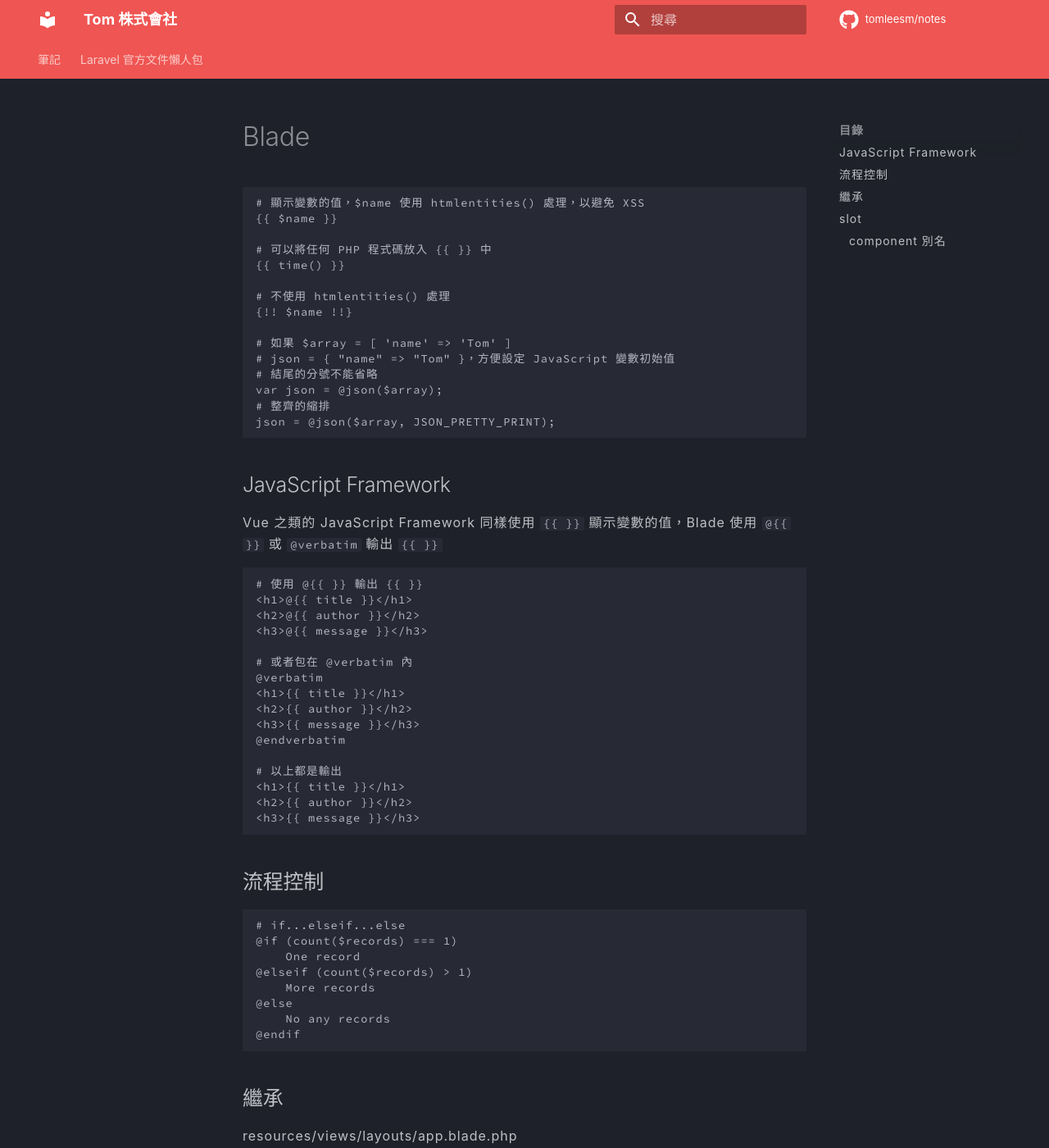
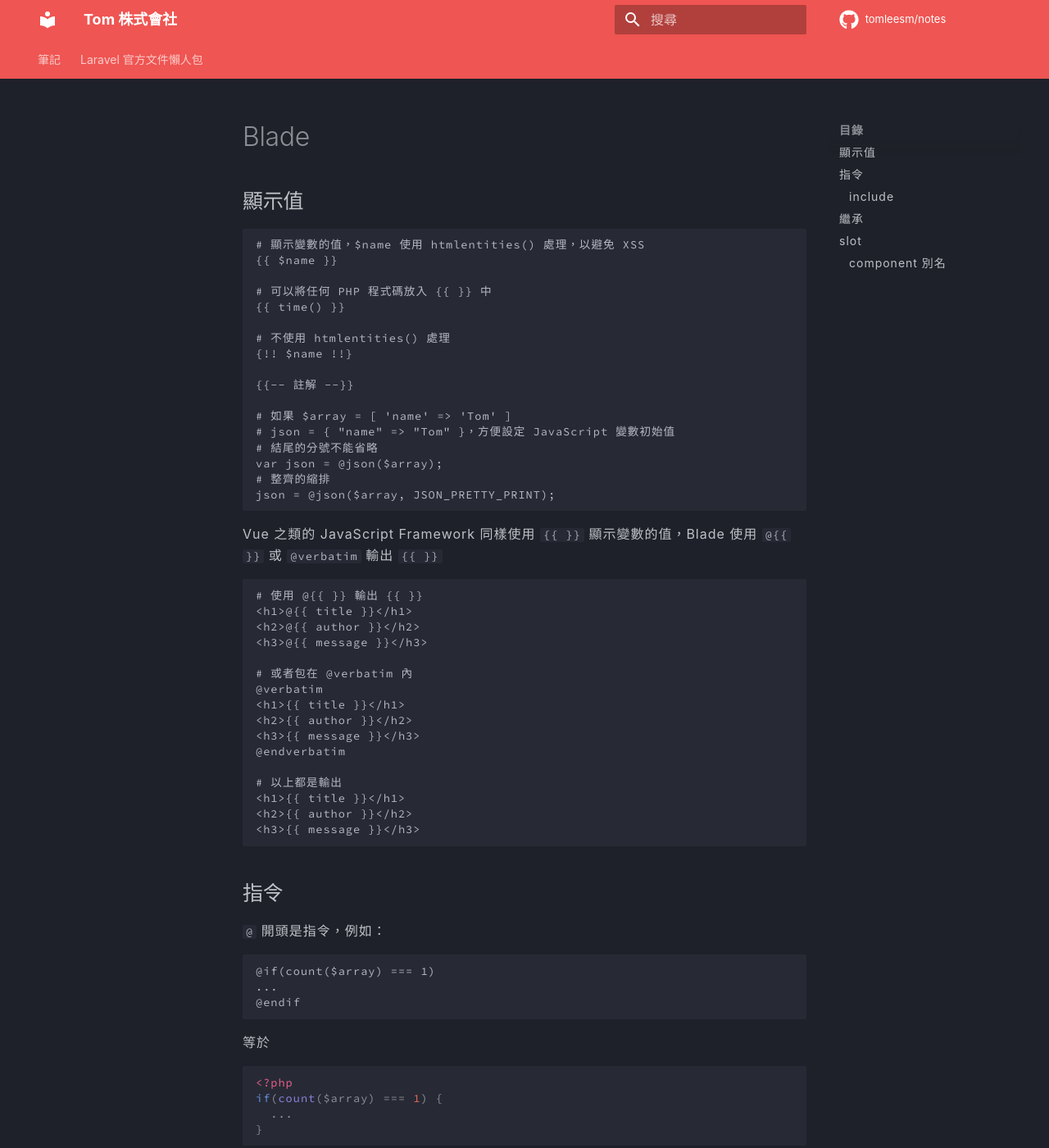
Before and after one commit to tomleesm/notes, an MkDocs documentation site: the page built from docs/laravel-docs/blade.md, in a window 1280 px wide and 1400 px high. Shown: the whole window at 82% size. Built offline with MkDocs 1.6.1 and Material for MkDocs 9.7.7, drawn with Linux system fonts in a browser that asks for light colours; comment, search, counter and statistics services are not loaded; some of the changed text lies outside the part shown.

Commit message:
Laravel blade 完成

````diff
--- a/docs/laravel-docs/blade.md
+++ b/docs/laravel-docs/blade.md
@@ -1,4 +1,6 @@
 # Blade
+
+## 顯示值
 
 ``` blade
 # 顯示變數的值，$name 使用 htmlentities() 處理，以避免 XSS
@@ -10,6 +12,8 @@
 # 不使用 htmlentities() 處理
 {!! $name !!}
 
+{{-- 註解 --}}
+
 # 如果 $array = [ 'name' => 'Tom' ]
 # json = { "name" => "Tom" }，方便設定 JavaScript 變數初始值
 # 結尾的分號不能省略
@@ -17,8 +21,6 @@ var json = @json($array);
 # 整齊的縮排
 json = @json($array, JSON_PRETTY_PRINT);
 ```
-
-## JavaScript Framework
 
 Vue 之類的 JavaScript Framework 同樣使用 `{{ }}`  顯示變數的值，Blade 使用 `@{{ }}` 或 `@verbatim` 輸出 `{{ }}`
 
@@ -41,19 +43,37 @@ Vue 之類的 JavaScript Framework 同樣使用 `{{ }}`  顯示變數的值，Bl
 <h3>{{ message }}</h3>
 ```
 
-## 流程控制
+## 指令
+
+`@` 開頭是指令，例如：
 
 ``` blade
-# if...elseif...else
-@if (count($records) === 1)
-    One record
-@elseif (count($records) > 1)
-    More records
-@else
-    No any records
+@if(count($array) === 1)
+...
 @endif
+```
 
+等於
 
+``` php
+<?php
+if(count($array) === 1) {
+  ...
+}
+```
+
+### include
+
+``` blade
+# 執行原始的 php code
+@php
+  $a = 'a';
+@endphp
+
+# 包含其他的 blade.php，並傳遞 $i = '123' 給 resources/views/partials/sidebar.blade.php
+# 上面的 $a = 'a' 可以在 partials.sidebar 中存取
+# 但是在 partials.sidebar 定義的變數無法給 include 它的 view 存取
+@include('partials.sidebar', [ 'i' => '123' ])
 ```
 
 ## 繼承
````
